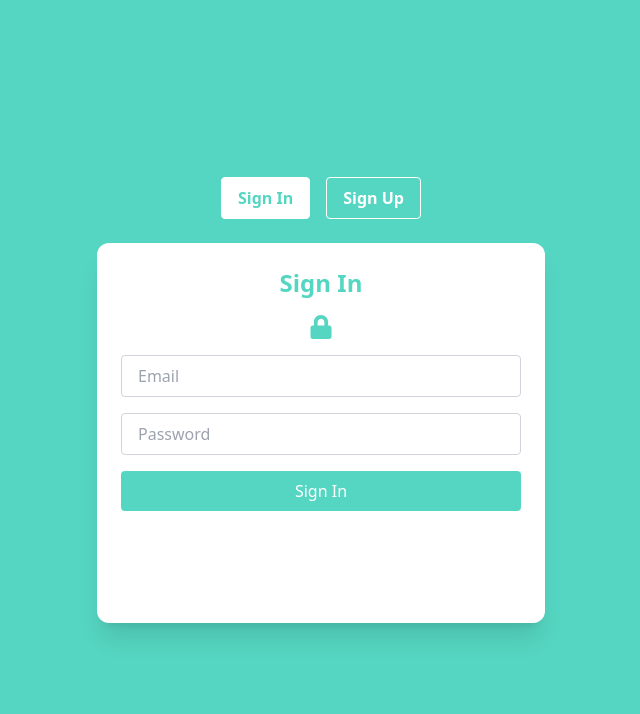
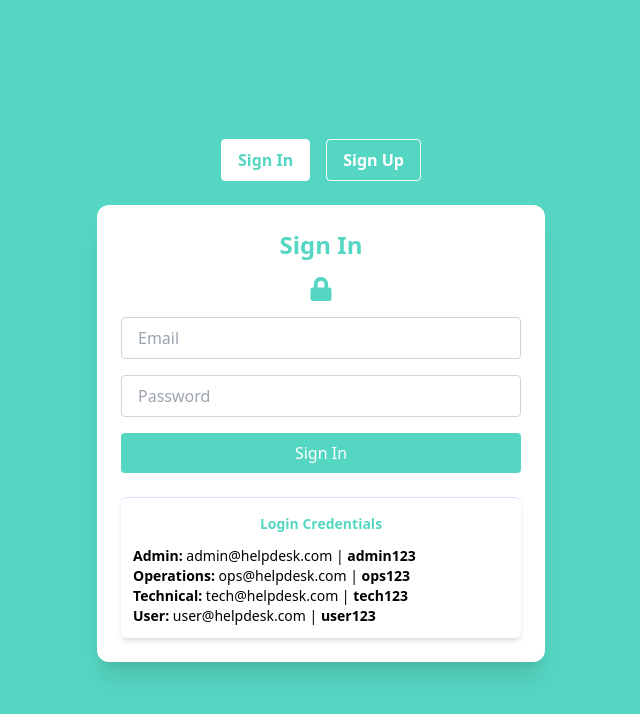
Before and after one commit to Vasundara-harika/helpdesk, a React (Vite) app: page / in a window 1280 px wide. Shown: the top 714 px of the page, without its empty margins (319-959 px from the left). Built offline with nearby package versions, Linux system fonts and the light colour scheme.

Commit message:
Update AuthPage: add Login Credentials box in Sign-In card with site colors

```diff
--- a/src/pages/Auth.jsx
+++ b/src/pages/Auth.jsx
@@ -63,6 +63,8 @@ export default function AuthPage() {
   return (
     <div className="min-h-screen flex flex-col items-center justify-center bg-customMint px-4">
       <div className="mb-6 flex gap-4">
+
+
         <button
           onClick={() => setIsSignIn(true)}
           className={`px-4 py-2 rounded font-semibold border ${
@@ -99,6 +101,9 @@ export default function AuthPage() {
             <div className="flex justify-center mb-4 text-2xl text-customMint">
               <FaLock />
             </div>
+            {/* Login Credentials Card */}
+
+
             <form onSubmit={handleSignIn} className="space-y-4">
               <input
                 type="email"
@@ -124,7 +129,25 @@ export default function AuthPage() {
                 Sign In
               </button>
             </form>
+
+            {/* ===== Login Credentials Box ===== */}
+{/* ===== Login Credentials Box ===== */}
+<div className="mt-6 border-t border-purple-200 pt-4 bg-white rounded-md p-3 shadow-md text-sm">
+  <h3 className="text-center font-semibold text-customMint mb-3">Login Credentials</h3>
+  <p><b>Admin:</b> admin@helpdesk.com | <b>admin123</b></p>
+  <p><b>Operations:</b> ops@helpdesk.com | <b>ops123</b></p>
+  <p><b>Technical:</b> tech@helpdesk.com | <b>tech123</b></p>
+  <p><b>User:</b> user@helpdesk.com | <b>user123</b></p>
+</div>
+
+
+
+
+
           </div>
+
+
+
 
           {/* Sign Up Card */}
           <div className="form-card rotate-y-180 absolute top-0 left-0">
@@ -166,6 +189,8 @@ export default function AuthPage() {
                 Sign Up (Disabled)
               </button>
             </form>
+
+
           </div>
         </div>
       </div>
--- a/src/pages/Login.jsx
+++ b/src/pages/Login.jsx
@@ -38,7 +38,7 @@ export default function Login() {
             type="submit"
             className="w-full bg-gradient-to-r from-purple-500 to-indigo-500 text-white py-2 rounded hover:scale-105 transition-transform"
           >
-            Sign In
+            Signnn In
           </button>
 
           <div className="text-sm text-center">
@@ -61,6 +61,21 @@ export default function Login() {
             </p>
           </div>
         </form>
+
+        {/* ------- LOGIN CREDENTIALS CARD -------- */}
+        <div className="mt-6 border-t pt-4">
+          <h3 className="text-center font-semibold text-purple-600 mb-3">Login Credentials</h3>
+
+          {/* ------- FLOATING LOGIN CREDENTIALS CARD -------- */}
+          <div className="absolute top-3 right-3 bg-gray-100 shadow-md rounded-lg p-3 text-xs w-40 border">
+            <h3 className="font-semibold text-purple-600 mb-2 text-center text-sm">Credentials</h3>
+            <p><b>Admin:</b><br />admin@helpdesk.com<br /><b>admin123</b></p>
+            <p className="mt-1"><b>Ops:</b><br />ops@helpdesk.com<br /><b>ops123</b></p>
+            <p className="mt-1"><b>Tech:</b><br />tech@helpdesk.com<br /><b>tech123</b></p>
+            <p className="mt-1"><b>User:</b><br />user@helpdesk.com<br /><b>user123</b></p>
+          </div>
+        </div>
+
       </div>
     </div>
   );
```
Also changed, not shown: 1 other file (tests, documents, lock files or other folders).
